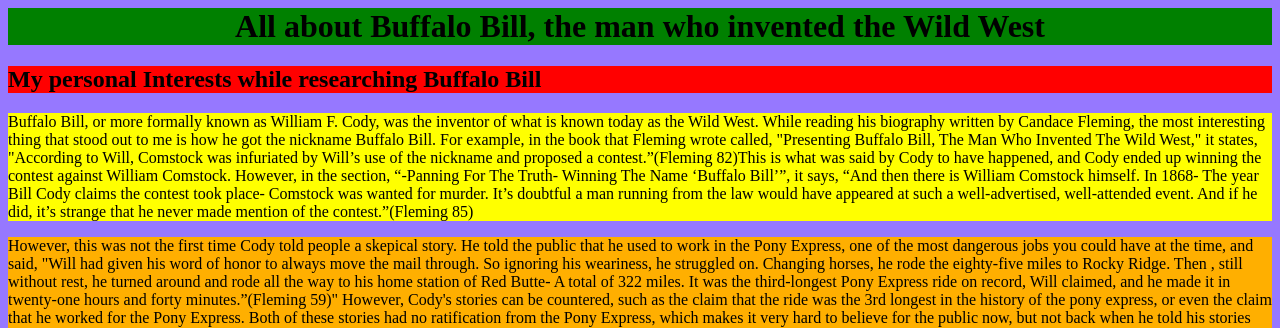
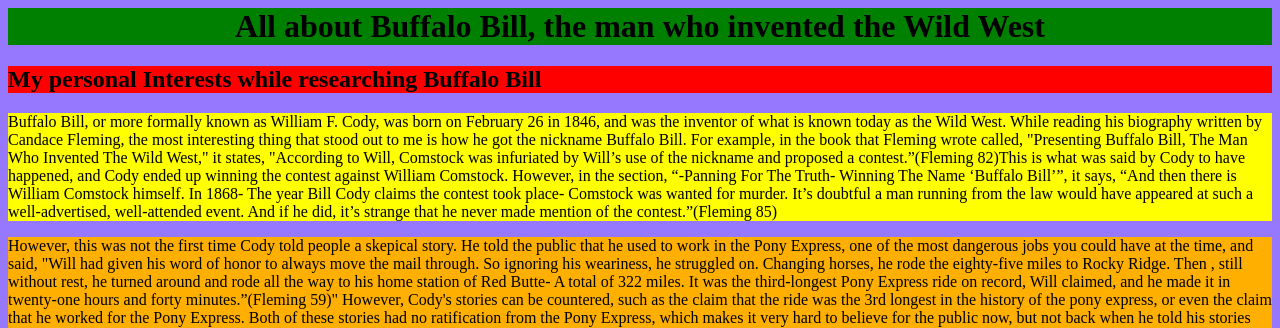
Before and after one commit to Samrkat33/All-about-Buffalo-Bill-The-Man-Who-Invented-The-Wild-West, a plain HTML site: page index.html in a window 1280 px wide. Shown: the top 328 px of the page. Drawn offline with Linux system fonts and the light colour scheme.

Commit message:
Update index.html

```diff
--- a/index.html
+++ b/index.html
@@ -28,7 +28,7 @@
 
 <h2>My personal Interests while researching Buffalo Bill</h2>
 
-<p class="para-yellows">Buffalo Bill, or more formally known as William F. Cody, was the inventor of what is
+<p class="para-yellows">Buffalo Bill, or more formally known as William F. Cody, was born on February 26 in 1846, and was the inventor of what is
   known today as the Wild West. While reading his biography written by Candace Fleming,
   the most interesting thing that stood out to me is how he got the nickname Buffalo Bill.
   For example, in the book that Fleming wrote called, "Presenting Buffalo Bill, The Man
@@ -46,7 +46,10 @@ the mail through. So ignoring his weariness, he struggled on. Changing horses, h
 third-longest Pony Express ride on record, Will claimed, and he made it in twenty-one hours and forty minutes.”(Fleming 59)"
  However, Cody's stories can be countered, such as the claim that the ride was the 3rd longest in the history of the
 pony express, or even the claim that he worked for the Pony Express. Both of these stories had no ratification from the Pony Express,
-which makes it very hard to believe for the public now, but not back when he told his stories about the Pony Express.
+which makes it very hard to believe for the public now, but not back when he told his stories about the Pony Express. Although being a rider in the pony
+ express was an odd job for someone so young like him, it wasn't the worst. He actually used to be part of a gang during the Civil War,
+and they even burnt down houses, Confederates and Unionists alike. Although this may have seemed like a very bad job to do, which it was,
+ he had to do it to support his family, who had lost Isaac Cody recently to disease, who was the father of Will Cody and his siblings.
 </p>
 <img src= "https://www.biography.com/.image/t_share/MTIwNjA4NjMzNzc0OTY2Mjg0/buffalo-bill-cody-9252268-2-raw.jpg" alt="picture of buffalo bill" width="500"></p>
 
```
